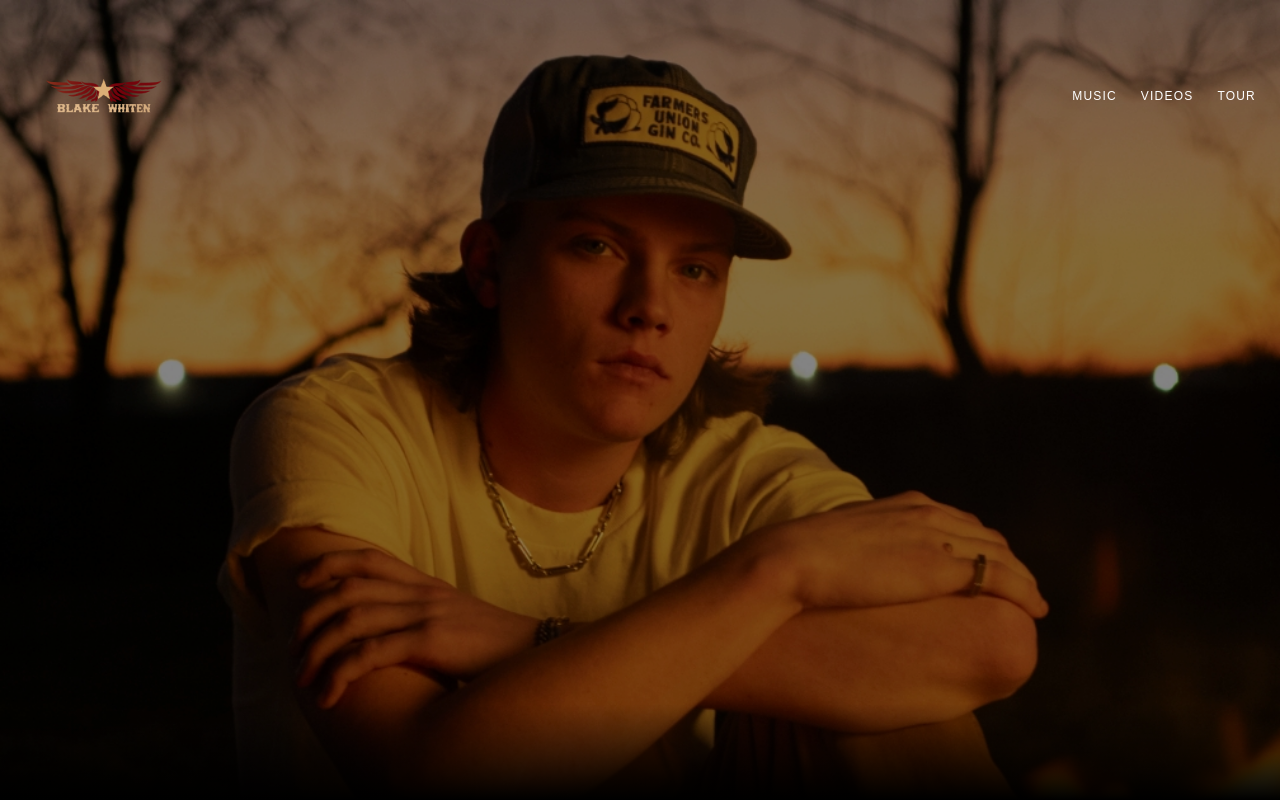
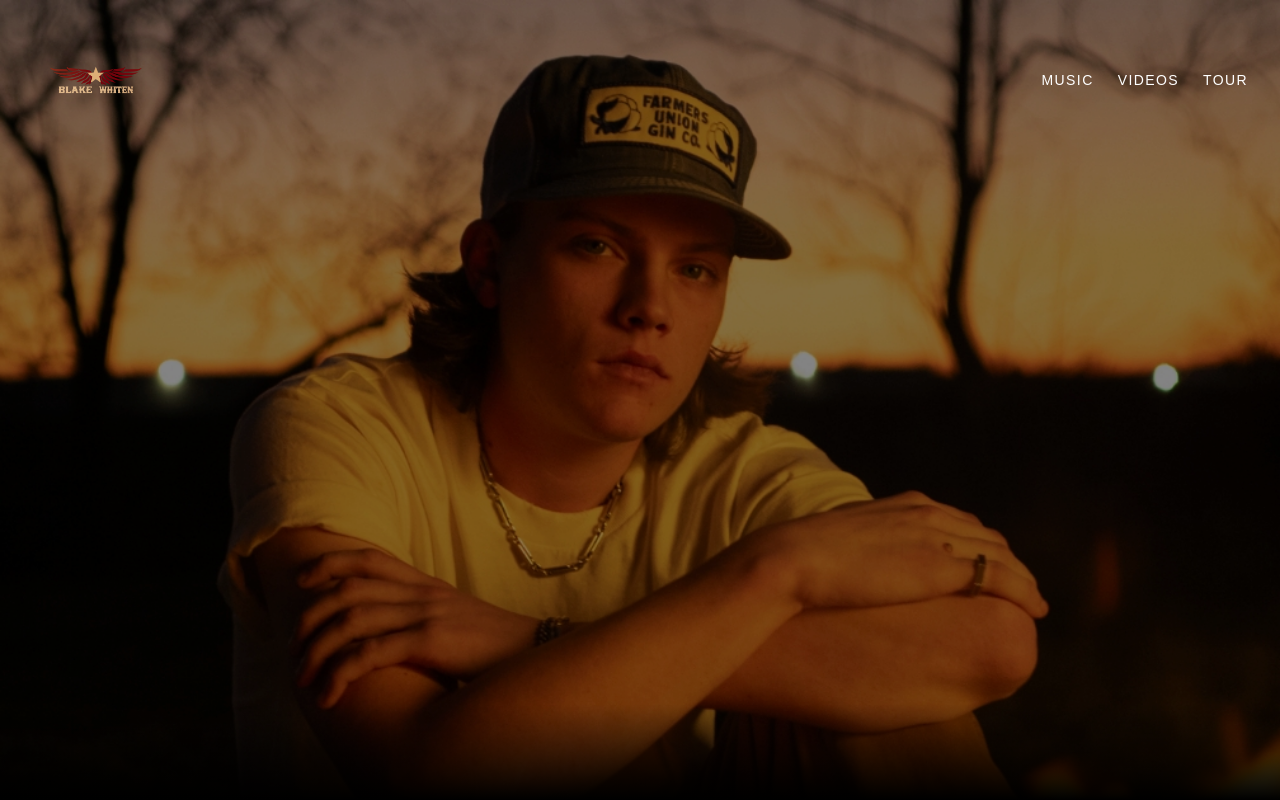
Before and after one commit to maxharris1/Blake_Whiten_Landing_Page, a React (Vite) app: page / in a window 1280 px wide. Shown: the top 800 px of the page. Built offline with nearby package versions, Linux system fonts and the light colour scheme.

Commit message:
Reverted to edit edt-86ad5730-b718-45be-9eab-9836a5e16e8f: "Make website bigger"

```diff
--- a/src/components/Navbar.tsx
+++ b/src/components/Navbar.tsx
@@ -3,11 +3,11 @@ import { Link } from "react-router-dom";
 
 const Navbar = () => {
   return (
-    <nav className="absolute top-0 left-0 w-full flex justify-between items-center px-6 py-4 z-10">
+    <nav className="absolute top-0 left-0 w-full flex justify-between items-center px-8 py-4 z-10">
       <div className="flex items-center">
-        <img src="/lovable-uploads/6703af04-7193-4c7b-9be2-15205aa596a9.png" alt="Blake Whiten Logo" className="h-40" />
+        <img src="/lovable-uploads/6703af04-7193-4c7b-9be2-15205aa596a9.png" alt="Blake Whiten Logo" className="h-32" />
       </div>
-      <div className="hidden md:flex space-x-6 text-white text-xs uppercase tracking-widest">
+      <div className="hidden md:flex space-x-6 text-white text-sm uppercase tracking-widest">
         <Link to="/#music" className="hover:opacity-80 transition">MUSIC</Link>
         <Link to="/#videos" className="hover:opacity-80 transition">VIDEOS</Link>
         <Link to="/#tour" className="hover:opacity-80 transition">TOUR</Link>
```
